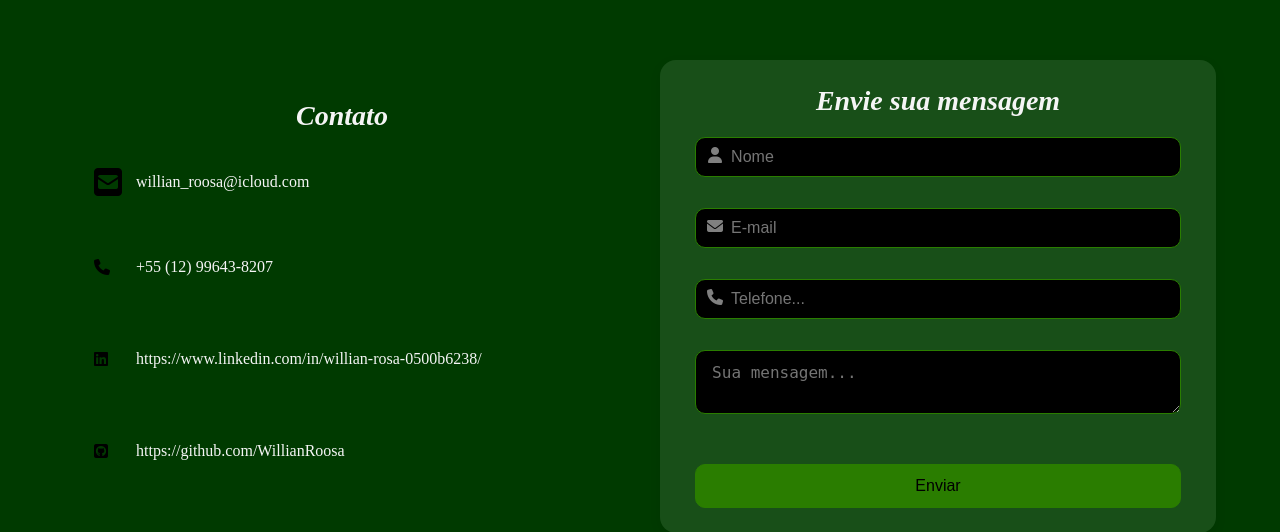
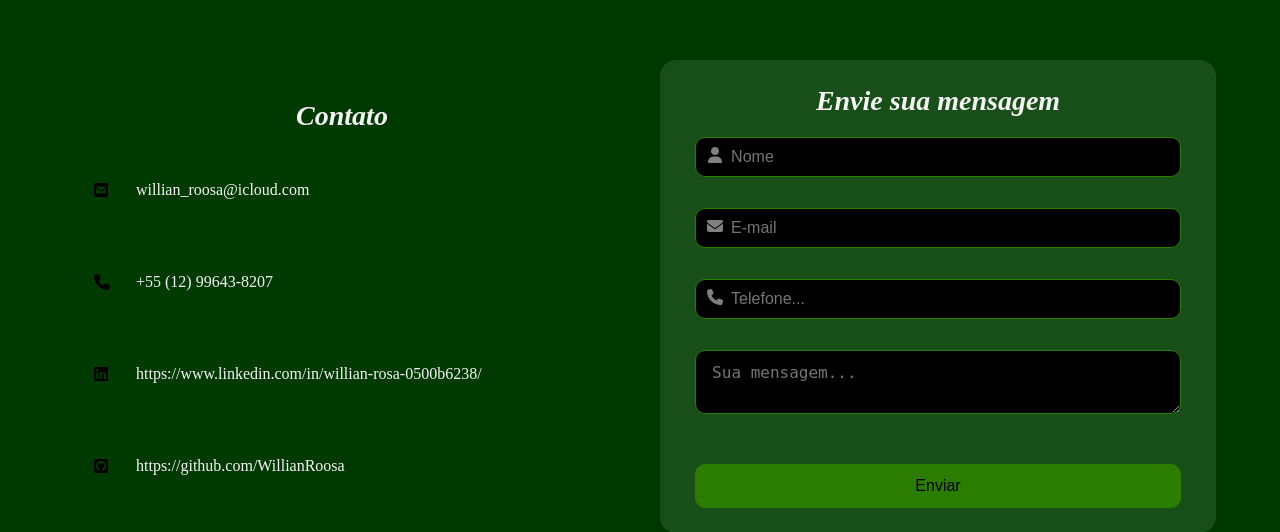
Before and after one commit to WillianRoosa/sitePessoal, a PHP site: page /sitePessoal/contato in a window 1280 px wide. Shown: the part 134-666 px from the top of the page. Run offline with PHP 8.4, Linux system fonts and the light colour scheme.

Commit message:
alter: contato.php

```diff
--- a/pages/contato.php
+++ b/pages/contato.php
@@ -3,7 +3,7 @@
         <h2>Contato</h2>
 
         <div class="info-item">
-            <i class=" fa-solid fa-square-envelope fa-2xl"></i>
+            <i class=" fa-solid fa-square-envelope"></i>
             <p>willian_roosa@icloud.com</p>
         </div>
 
```
